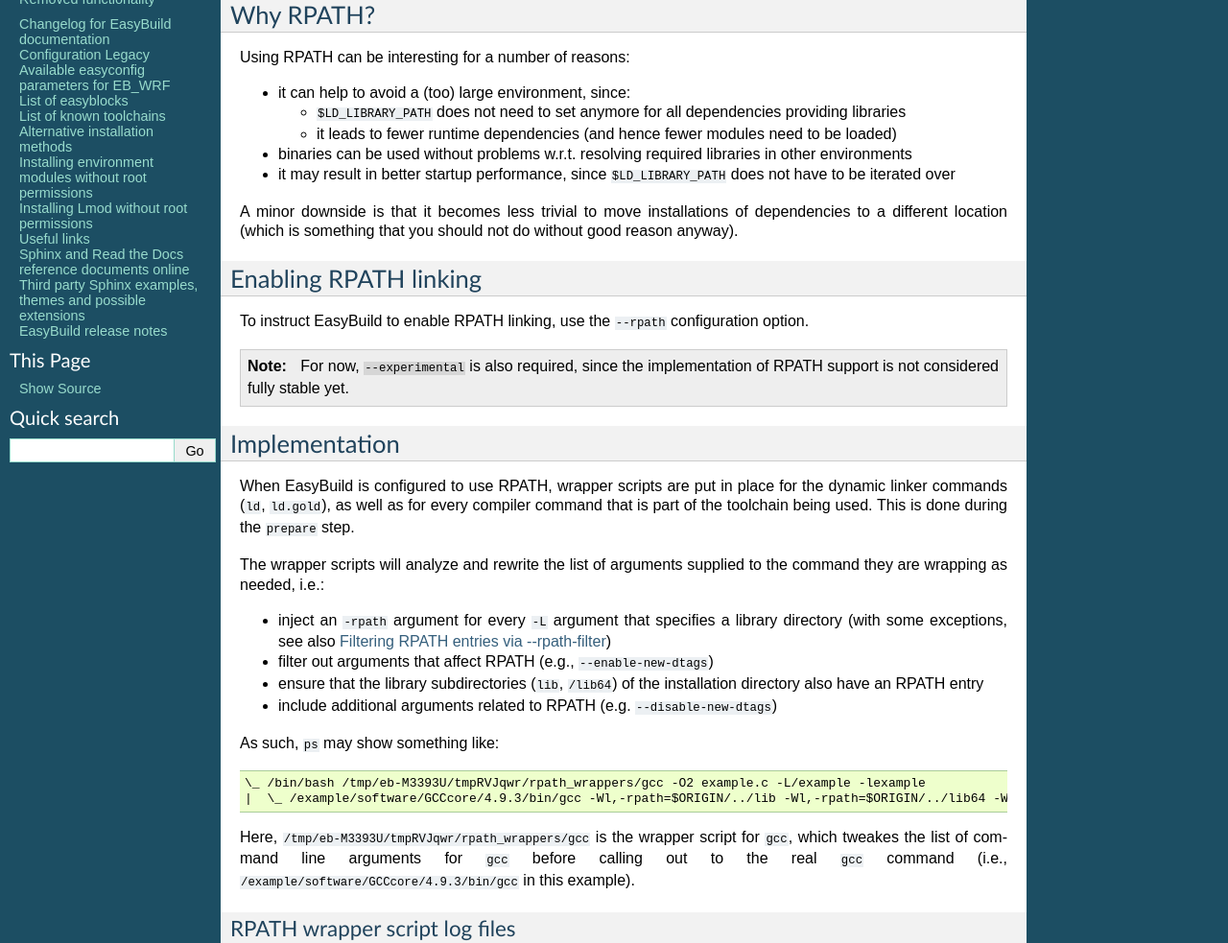
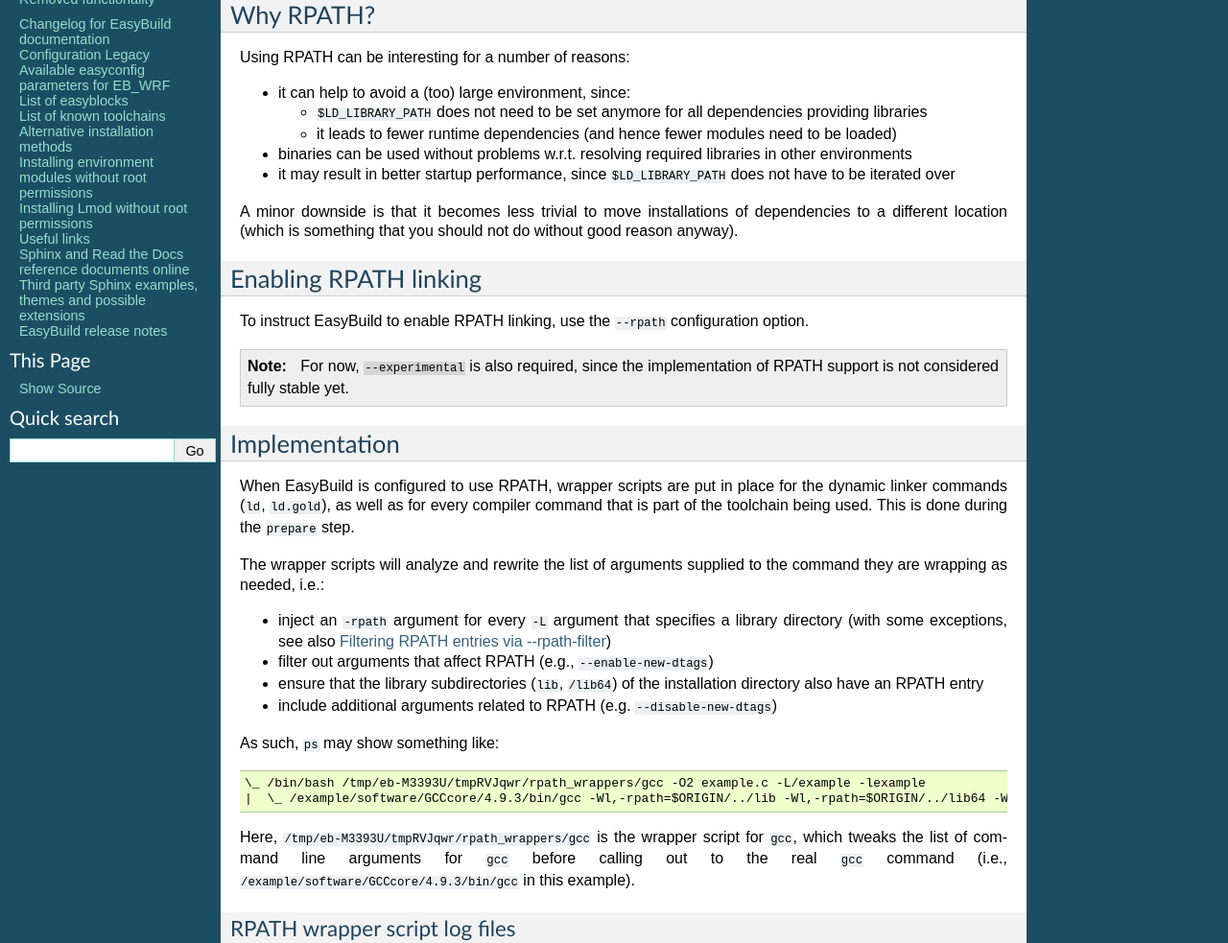
Before and after one commit to easybuilders/easybuild, a Sphinx documentation site: the page built from docs/RPATH-support.rst, in a window 1280 px wide and 1400 px high, scrolled down 563 px. Shown: the part 152-1135 px from the top of the window at 96% size. Built offline with Sphinx 7.4.7, drawn with Linux system fonts in a browser that asks for light colours; some of the changed text lies outside the part shown.

Commit message:
fix typos in RPATH support docs

```diff
--- a/docs/RPATH-support.rst
+++ b/docs/RPATH-support.rst
@@ -36,7 +36,7 @@
 
 * it can help to avoid a (too) large environment, since:
 
-  * ``$LD_LIBRARY_PATH`` does not need to set anymore for all dependencies providing libraries
+  * ``$LD_LIBRARY_PATH`` does not need to be set anymore for all dependencies providing libraries
   * it leads to fewer runtime dependencies (and hence fewer modules need to be loaded)
 
 * binaries can be used without problems w.r.t. resolving required libraries in other environments
@@ -78,7 +78,7 @@
   |  \_ /example/software/GCCcore/4.9.3/bin/gcc -Wl,-rpath=$ORIGIN/../lib -Wl,-rpath=$ORIGIN/../lib64 -Wl,--disable-new-dtags -Wl,-rpath=/example -O2 example.c -L/example -lexample
 
 Here, ``/tmp/eb-M3393U/tmpRVJqwr/rpath_wrappers/gcc`` is the wrapper script for ``gcc``,
-which tweakes the list of command line arguments for ``gcc``
+which tweaks the list of command line arguments for ``gcc``
 before calling out to the real ``gcc`` command (i.e., ``/example/software/GCCcore/4.9.3/bin/gcc`` in this example).
 
 .. _rpath_support_impl_logs
```
Also changed, not shown: other parts of docs/RPATH-support.rst (+1 -1 lines).
